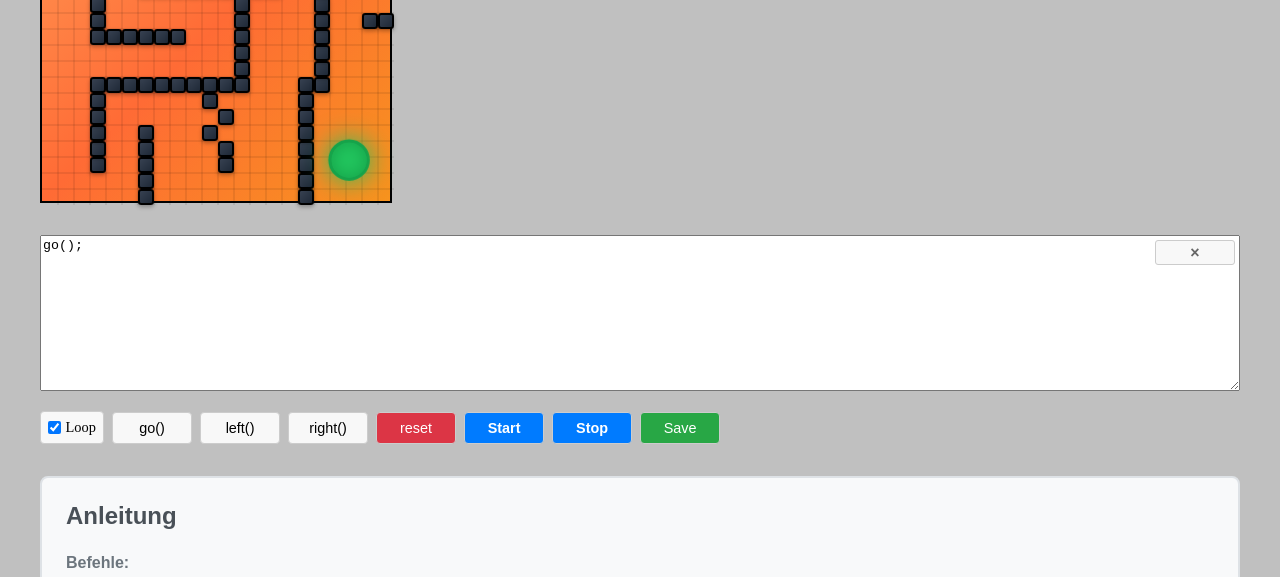
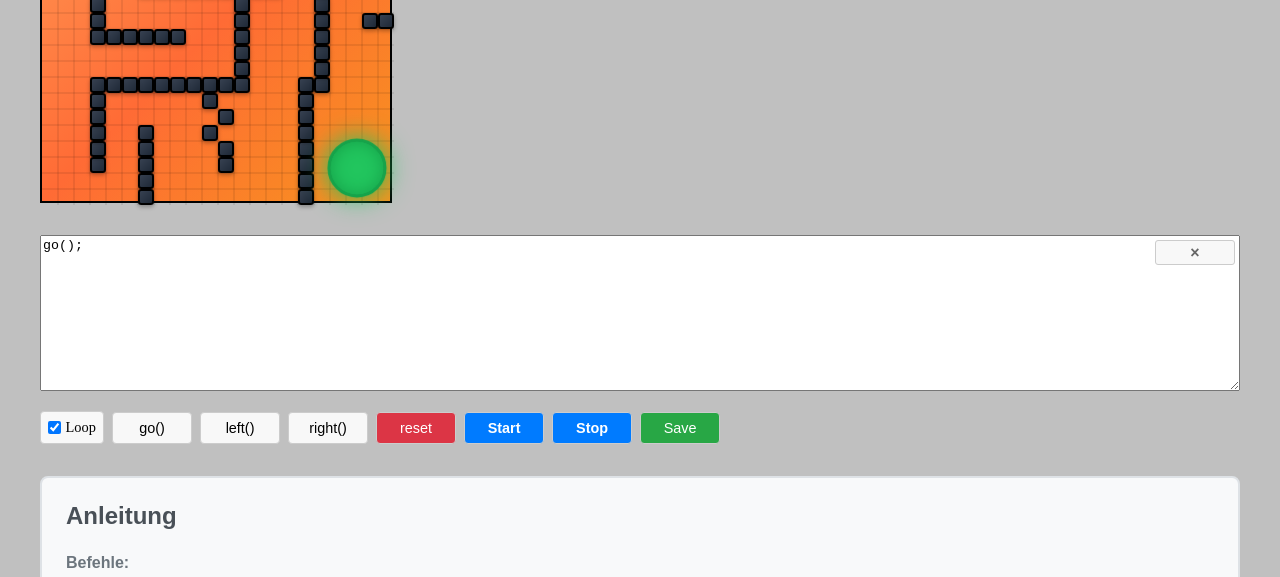
Before and after one commit to NoNotNow/Iaufer, a website with bundled scripts: page index.html in a window 1280 px wide. Shown: the part 181-758 px from the top of the page. Built offline with nearby package versions, Linux system fonts and the light colour scheme.

Commit message:
Updated styles.css

```diff
--- a/src/view-renderer.js
+++ b/src/view-renderer.js
@@ -34,6 +34,8 @@ export function updateStageView() {
   // Add target to the stage
   const targetElement = document.createElement('div');
   targetElement.className = 'target';
+  targetElement.style.width = '3em';
+  targetElement.style.height = '3em';
   targetElement.style.left = gameState.target.x + 'em';
   targetElement.style.top = gameState.target.y + 'em';
   stage.appendChild(targetElement);
--- a/styles.css
+++ b/styles.css
@@ -207,8 +207,8 @@ body{
 
 .target {
   position: absolute;
-  width: 2em;
-  height: 2em;
+  width: 3em;
+  height: 3em;
   background: #22c55e;
   border: 0.1875em solid #16a34a;
   border-radius: 50%;
```
